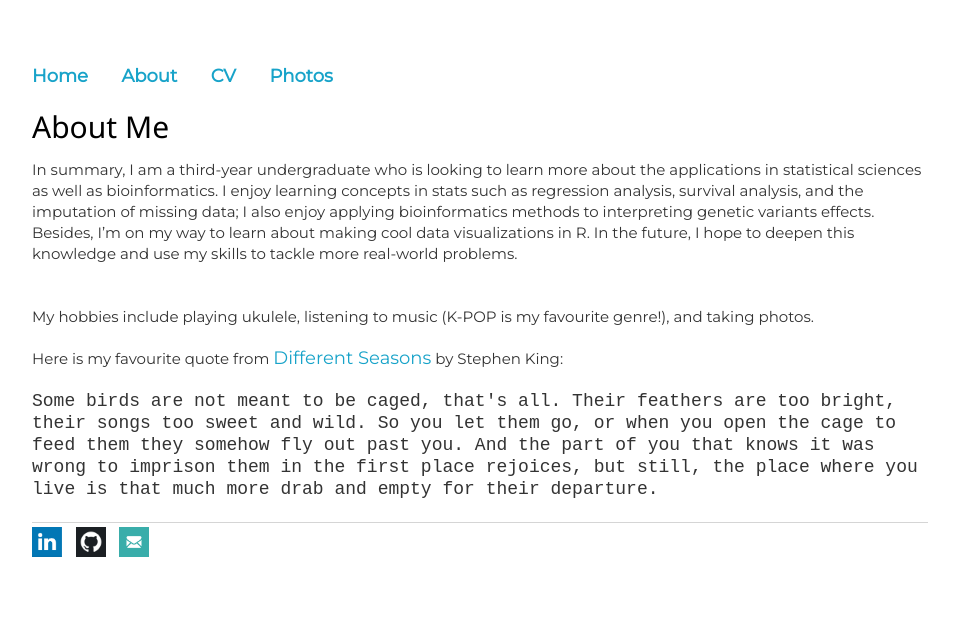
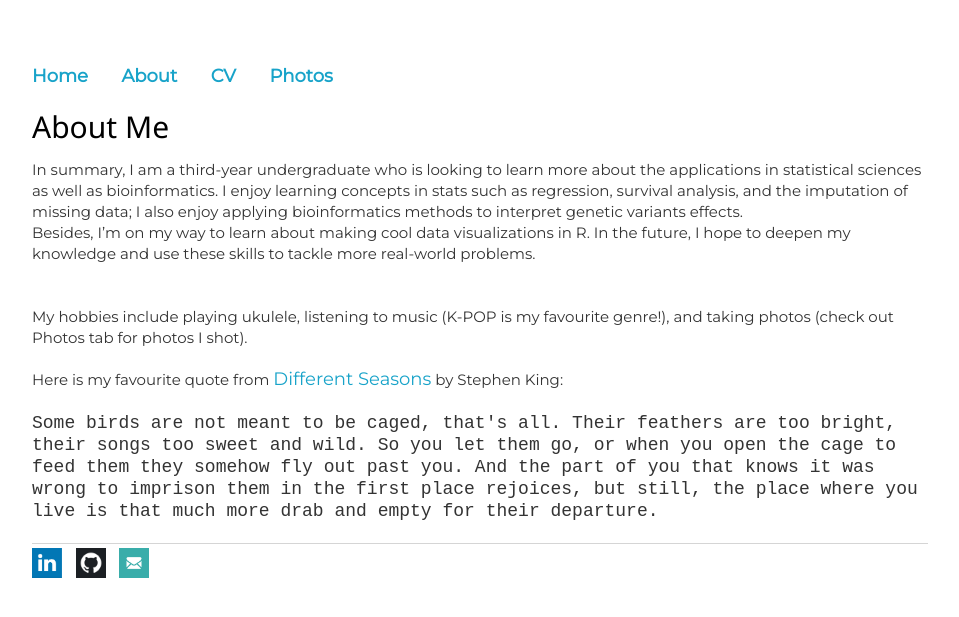
Before and after one commit to Bilin22/Bilin22.github.io, a Jekyll site: the page built from about.md, in a window 1280 px wide. Shown: the top 617 px of the page, without its empty margins (160-1119 px from the left). Built offline with Jekyll 4.4.1, drawn with Linux system fonts in a browser that asks for light colours.

```diff
--- a/about.md
+++ b/about.md
@@ -6,9 +6,11 @@ title: About Me
 
 
 In summary, I am a third-year undergraduate who is looking to learn more about the applications in statistical sciences as well as bioinformatics.
-I enjoy learning concepts in stats such as regression analysis, survival analysis, and the imputation of missing data; I also
-enjoy applying bioinformatics methods to interpreting genetic variants effects. Besides, I'm on my way to learn about making cool data visualizations in R.
-In the future, I hope to deepen this knowledge and use my skills to tackle more real-world problems.
+I enjoy learning concepts in stats such as regression, survival analysis, and the imputation of missing data; I also
+enjoy applying bioinformatics methods to interpret genetic variants effects.
+
+Besides, I'm on my way to learn about making cool data visualizations in R.
+In the future, I hope to deepen my knowledge and use these skills to tackle more real-world problems.
 
 &nbsp;
 
@@ -16,7 +18,7 @@ In the future, I hope to deepen this knowledge and use my skills to tackle more
 
 &nbsp;
 
-My hobbies include playing ukulele, listening to music (K-POP is my favourite genre!), and taking photos.
+My hobbies include playing ukulele, listening to music (K-POP is my favourite genre!), and taking photos (check out Photos tab for photos I shot).
 
 &nbsp;
 
--- a/photos.html
+++ b/photos.html
@@ -35,5 +35,6 @@ title: Photos
 	<img src="/assets/images/spring1.jpeg" alt = "Spring ver1" width="650" height="750">
 	<img src="/assets/images/spring2.jpeg" alt = "Spring ver2" width="650" height="650">
 </div>
+<p class="caption"> </p> <!-- Add a blank caption to create some space between the two sets of images -->
 </body>
 </html>
```
Also changed, not shown: cv.md (+4 -4 lines), index.html (+29 -2 lines).
